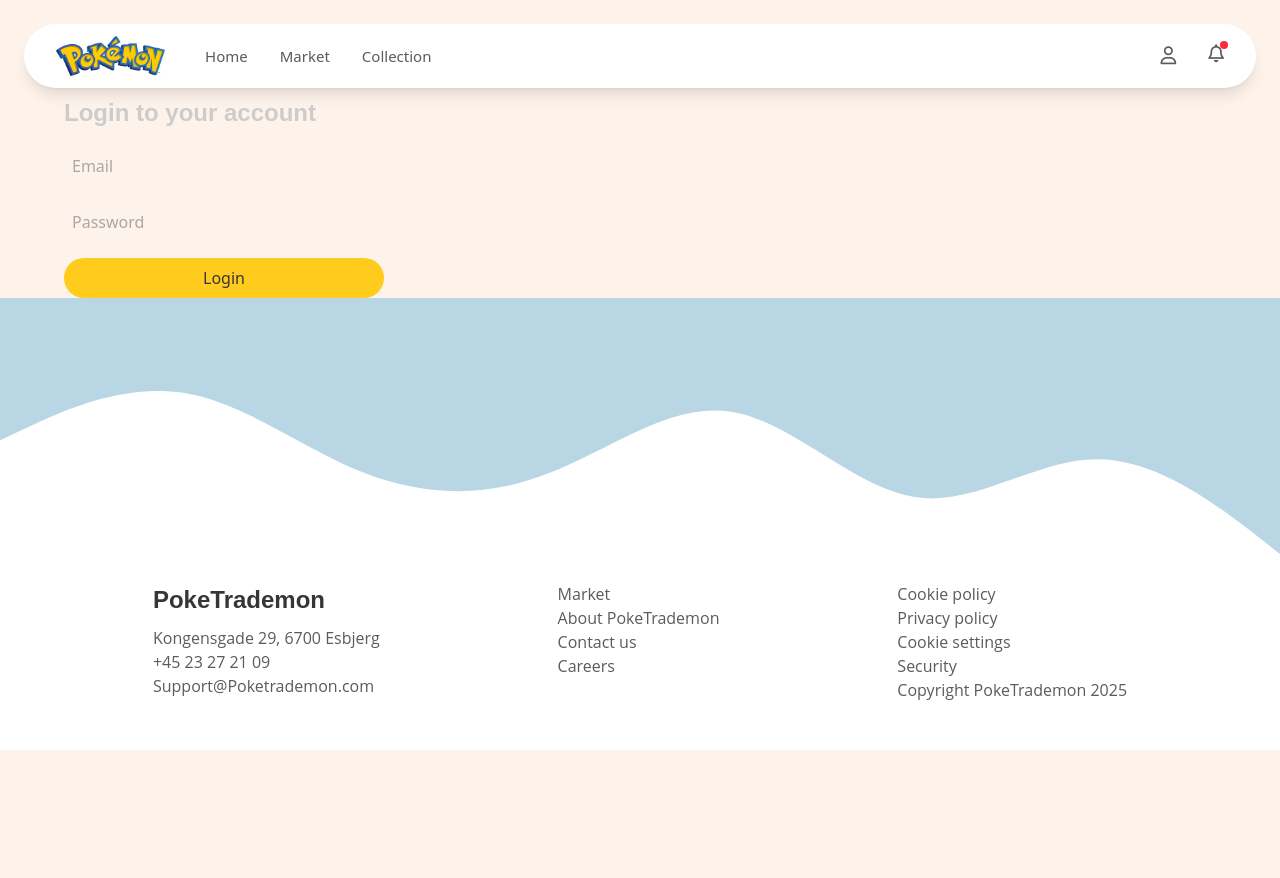
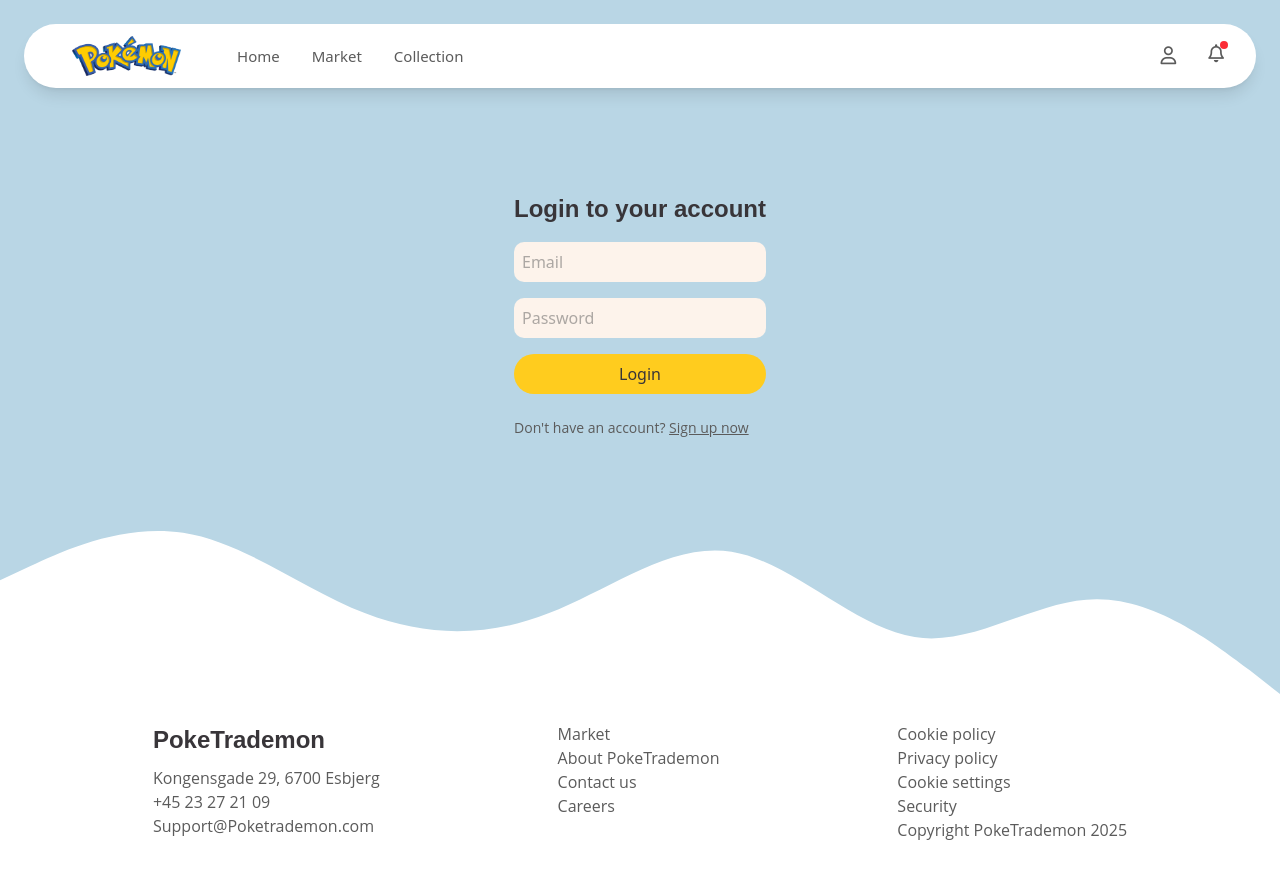
Before and after one commit to Laerke-Nicole/PokeTrademon, a Vue app: page /auth in a window 1280 px wide. Shown: the top 878 px of the page. Before the commit the page ends 800 px from the top, so only its background shows below. Built offline with nearby package versions, Linux system fonts and the light colour scheme; a web font is replaced by a local one.

Commit message:
styled log in page

```diff
--- a/package.json
+++ b/package.json
@@ -28,7 +28,6 @@
     "@tsconfig/node22": "^22.0.0",
     "@types/axios": "^0.14.4",
     "@types/jsdom": "^21.1.7",
-    "@types/node": "^22.13.4",
     "@types/three": "^0.175.0",
     "@types/node": "^22.13.10",
     "@vitejs/plugin-vue": "^5.2.1",
--- a/src/App.vue
+++ b/src/App.vue
@@ -4,6 +4,7 @@
     <nav class="w-full">
       <div class="max-w-screen-xl mx-auto bg-white rounded-full px-8 py-3 flex items-center justify-between shadow-lg">
         <div class="flex items-center space-x-8">
+          <RouterLink to="/">
             <div class="pokemon-logo">
               <img
                 src="../public/images/pokemon-logo.png"
@@ -11,6 +12,7 @@
                 class="h-10"
               />
             </div>
+          </RouterLink>
           <div class="nav-links flex items-center space-x-6 pl-6">
             <RouterLink to="/">Home</RouterLink>
             <RouterLink to="/market">Market</RouterLink>
--- a/src/assets/base.css
+++ b/src/assets/base.css
@@ -90,7 +90,7 @@ p {
   font-size: 16px;
   cursor: pointer;
   border-radius: 20px;
-  color: var(--light-headline);
+  color: var(--dark-headline);
   transition: 0.3s;
 }
 
--- a/src/views/admin/AuthView.vue
+++ b/src/views/admin/AuthView.vue
@@ -1,37 +1,46 @@
 <template>
-    <div class="pt-24 flex flex-col gap-4 five-percent max-w-md mx-auto">
-      <h3 class="text-xl font-semibold">Login to your account</h3>
+  <section class="dark-bg pt-24">
+    <div class="flex items-center justify-center">
+      <div class="pt-24 flex flex-col gap-4 max-w-md mx-auto">
+        <h3 class="text-xl font-semibold dark-headline text-center">Login to your account</h3>
 
-      <input
-        type="text"
-        class="light-bg p-2 round-corner dark-text"
-        placeholder="Email"
-        v-model="email"
-      />
-      <input
-        type="password"
-        class="light-bg p-2 round-corner dark-text"
-        placeholder="Password"
-        v-model="password"
-      />
+        <!-- input fields -->
+        <input type="text" class="light-bg p-2 round-corner dark-text" placeholder="Email" v-model="email"/>
+        <input type="password" class="light-bg p-2 round-corner dark-text" placeholder="Password" v-model="password"/>
 
+        <!-- login btn -->
         <button class="btn-1" @click="handleLogin">Login</button>
 
+        <!-- router to register page -->
+        <p class="dark-text text-sm pt-2">Don't have an account? <RouterLink to="/register"><span class="sign-up underline">Sign up now</span></RouterLink></p>
+
+        <!-- handle msg whether user got signed in or not -->
         <p v-if="error" class="text-red-500 text-sm mt-2">{{ error }}</p>
-      <p v-if="isLoggedIn" class="text-green-500 text-sm mt-2">🎉 Login successful!</p>
+        <p v-if="isLoggedIn" class="text-green-500 text-sm mt-2">Login successful</p>
       </div>
+    </div>
+  </section>
 </template>
 
 <script setup lang="ts">
 import { useUsers } from '../../modules/auth/userModels';
 
+// for input fields to fetch
 const { fetchToken, email, password, error, isLoggedIn } = useUsers();
 
+// logs user in
 const handleLogin = async () => {
   await fetchToken(email.value, password.value);
 };
 </script>
 
 <style scoped>
-  /* Optional: Add your styles here */
+/* sign up btn */
+.sign-up {
+  transition: 0.3s;
+}
+
+.sign-up:hover {
+  color: var(--dark-headline)
+}
 </style>
```
Lines whose indentation alone changed are shown as unchanged.
